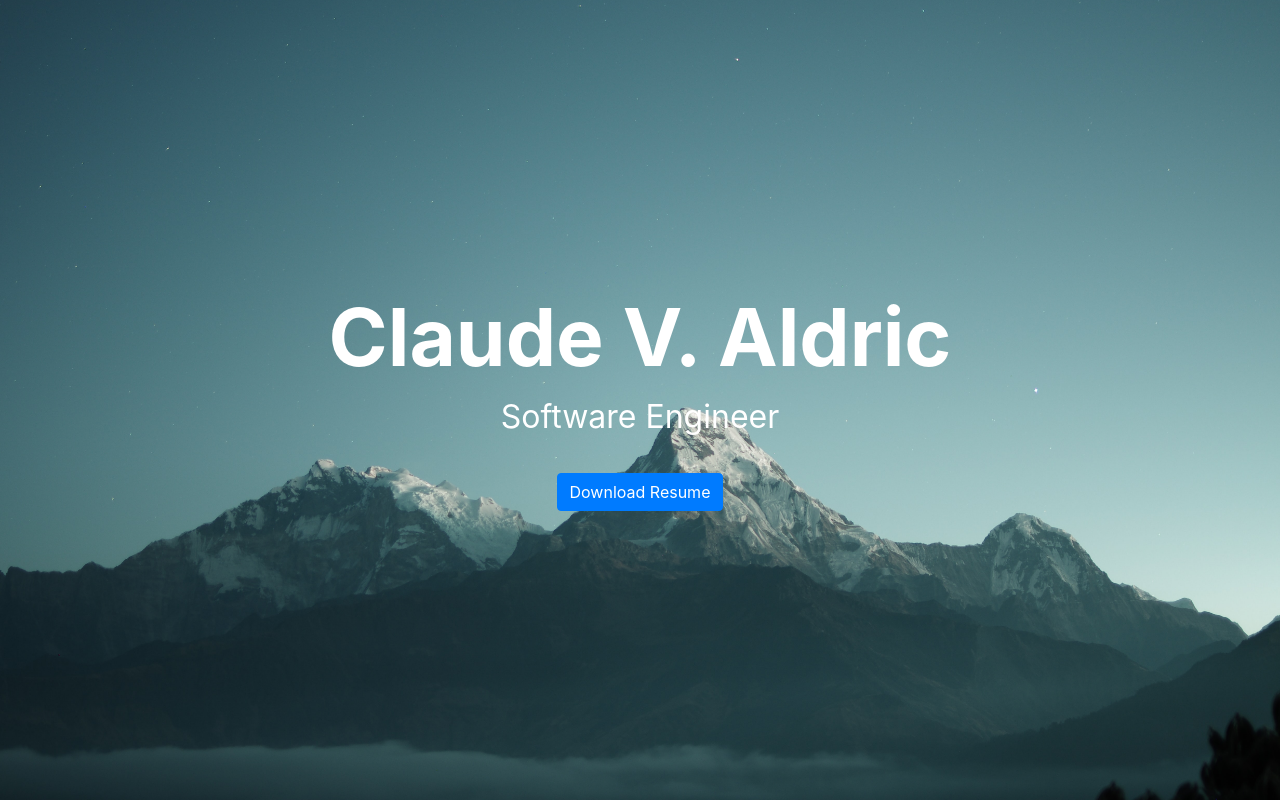
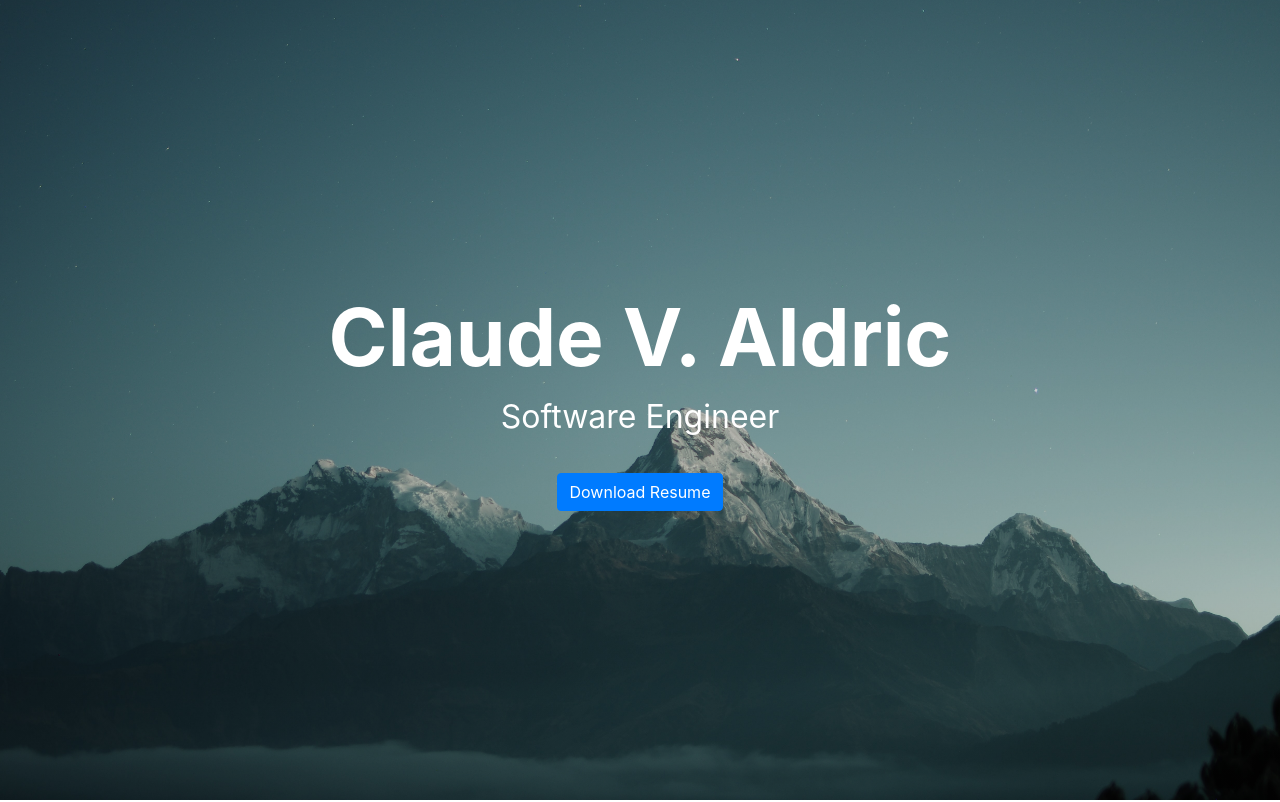
Before and after one commit to claudealdric/caldric.github.io, a React (Create React App) app in the folder client/: page / in a window 1280 px wide. Shown: the top 802 px of the page. Built offline with nearby package versions, Linux system fonts and the light colour scheme.

Commit message:
Darken header background to increase contrast

```diff
--- a/client/src/components/Header.css
+++ b/client/src/components/Header.css
@@ -1,5 +1,6 @@
 header {
-  background-image: url('/mountain.jpg');
+  background: linear-gradient(rgba(0, 0, 0, 0.2), rgba(0, 0, 0, 0.2)),
+    url('/mountain.jpg');
   background-repeat: no-repeat;
   background-size: cover;
   background-position: center;
```
